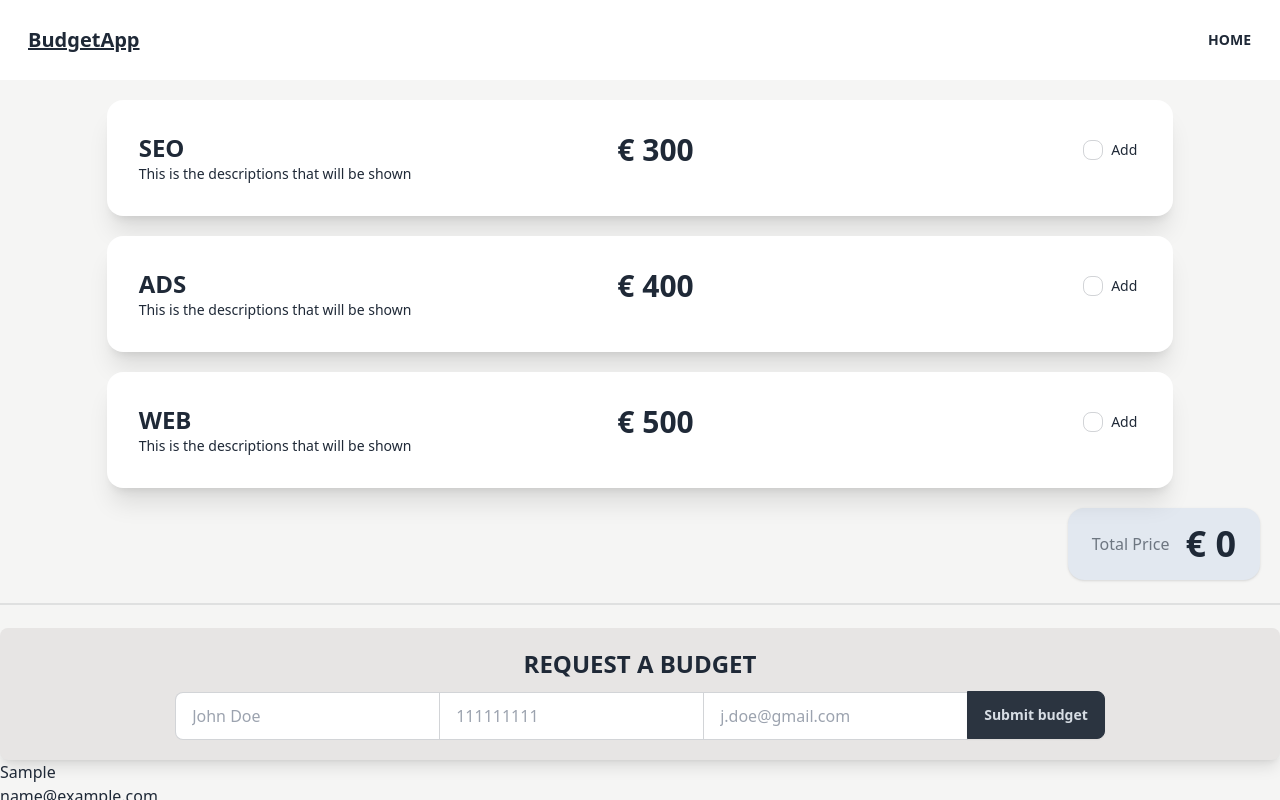
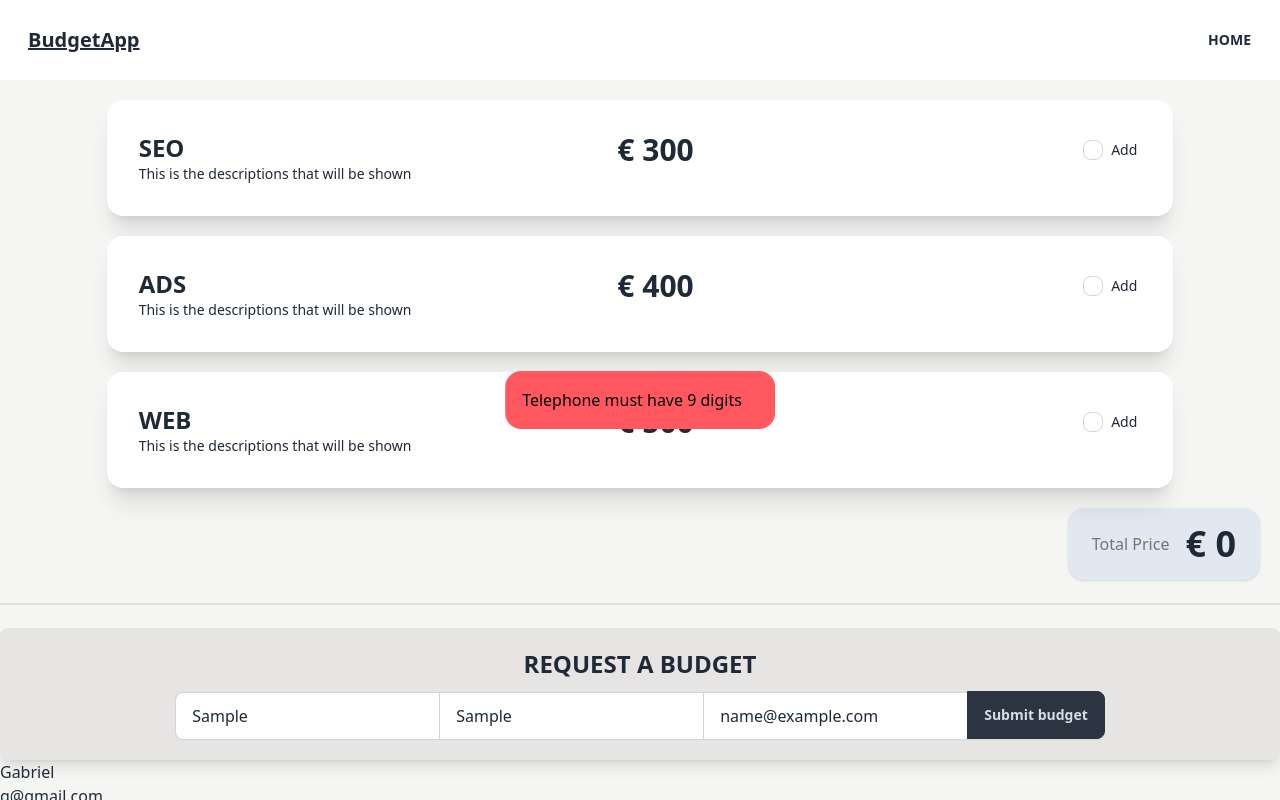
Before and after one commit to gsvaliente/react-sprint-6, a React (Vite) app: page /budget in a window 1280 px wide. Both pictures are taken after typing "Sample", "Sample", "name@example.com" into the empty fields and a click on the button "Submit budget". Shown: the top 800 px of the page. Built offline with nearby package versions, Linux system fonts and the light colour scheme.

Commit message:
Added some form validation to AddingBudget Form

```diff
--- a/src/components/AddingBudget.tsx
+++ b/src/components/AddingBudget.tsx
@@ -1,10 +1,16 @@
 import { useContext, useState } from 'react';
 import { AppContext } from '../context/AppContext';
+import { ErrorAlert } from './ui/ErrorAlert';
 
 interface UserData {
   name: string;
   telephone: string;
   email: string;
+}
+
+interface ErrorData {
+  error: boolean;
+  message: string;
 }
 
 export function AddingBudget() {
@@ -13,14 +19,25 @@ export function AddingBudget() {
     telephone: '',
     email: '',
   });
+  const [error, setError] = useState<ErrorData>({
+    error: false,
+    message: '',
+  });
 
   const { handleAddBudgetList } = useContext(AppContext) || {};
 
   const onHandleSubmit = (e: React.FormEvent<HTMLFormElement>) => {
     e.preventDefault();
-    console.log(data);
+    if (!data.name || !data.telephone || !data.email) return;
+
+    if (data.telephone.length !== 9) {
+      setError({ error: true, message: 'Telephone must have 9 digits' });
+      return;
+    }
+
     if (handleAddBudgetList) {
       handleAddBudgetList(data.name, data.telephone, data.email);
+      setError({ error: false, message: '' });
     }
     setData({ name: '', telephone: '', email: '' });
   };
@@ -57,6 +74,7 @@ export function AddingBudget() {
           Submit budget
         </button>
       </div>
+      {error.error && <ErrorAlert message={error.message} />}
     </form>
   );
 }
--- /dev/null
+++ b/src/components/ui/ErrorAlert.tsx
@@ -0,0 +1,13 @@
+interface ErrorAlertProps {
+  message: string;
+}
+
+export function ErrorAlert({ message }: ErrorAlertProps) {
+  return (
+    <div className='toast toast-center toast-middle'>
+      <div className='alert alert-error'>
+        <span>{message}</span>
+      </div>
+    </div>
+  );
+}
```
